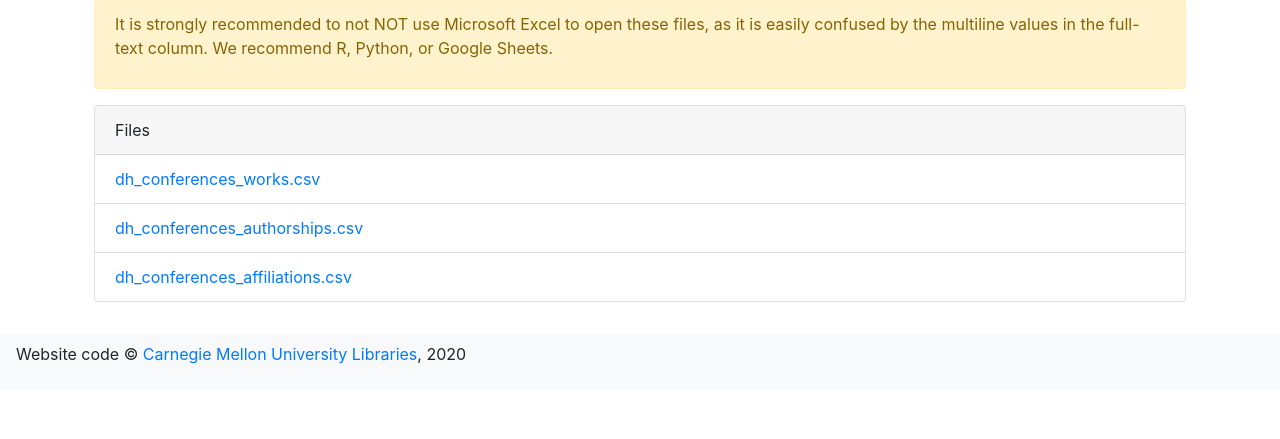
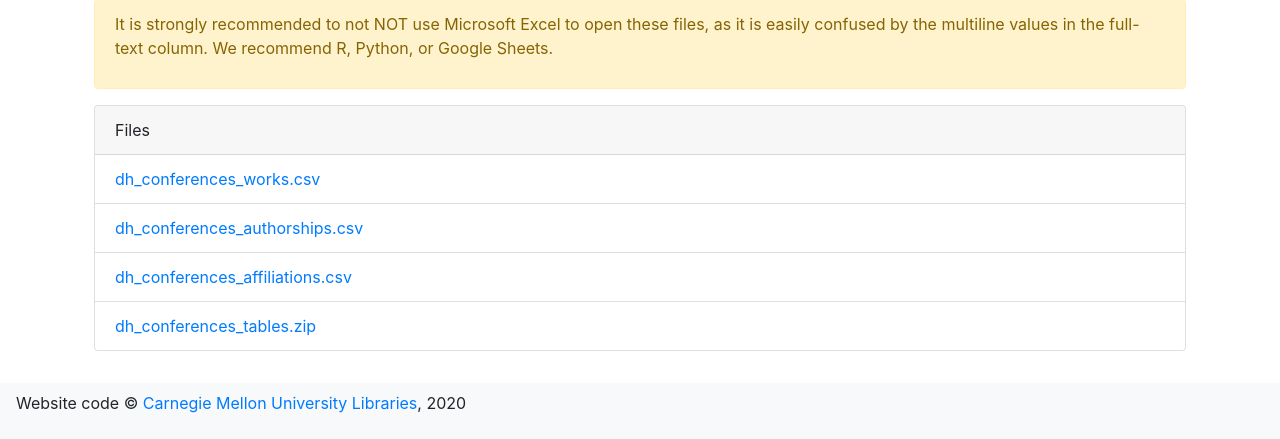
Before and after one commit to cmu-lib/dhweb_app, a Django app: page /downloads in a window 1280 px wide. Shown: the part 529-968 px from the top of the page. Before the commit the page ends 893 px from the top, so only its background shows below. Run offline with Django 3.2, Linux system fonts and the light colour scheme; a user stored in the database is signed in; data that the repository does not hold is empty; style sheets or scripts are compiled from the project's sources; parts of the project's set-up code (start-up, migrations or seed data) failed here and were passed over; some libraries are stand-ins or nearby versions.

Commit message:
link to generated zipfile on downloads page

```diff
--- a/dh_abstracts/app/abstracts/templates/downloads.html
+++ b/dh_abstracts/app/abstracts/templates/downloads.html
@@ -45,6 +45,9 @@
     <li class="list-group-item">
       <a href="{% url 'affiliations_download' %}">dh_conferences_affiliations.csv</a>
     </li>
+    <li class="list-group-item">
+      <a href="{% url 'all_tables_download' %}">dh_conferences_tables.zip</a>
+    </li>
   </ul>
 </div>
 
--- a/dh_abstracts/app/abstracts/urls.py
+++ b/dh_abstracts/app/abstracts/urls.py
@@ -1,6 +1,7 @@
 from django.urls import include, path
 import debug_toolbar
 import django.contrib.auth.views as auth_views
+from django.conf import settings
 from . import views
 
 urlpatterns = [
@@ -330,4 +331,9 @@ urlpatterns = [
         views.download_affiliations_csv,
         name="affiliations_download",
     ),
+    path(
+        f"downloads/{settings.DATA_ZIP_NAME}",
+        views.download_all_tables,
+        name="all_tables_download",
+    ),
 ]
--- a/dh_abstracts/app/abstracts/views.py
+++ b/dh_abstracts/app/abstracts/views.py
@@ -2763,3 +2763,10 @@ def download_affiliations_csv(request):
         "Content-Disposition"
     ] = "attachment; filename=dh_conferences_affiliations.csv"
     return response
+
+
+@login_required
+def download_all_tables(request):
+    target_zip = f"{settings.DATA_OUTPUT_PATH}/{settings.DATA_ZIP_NAME}"
+    response = FileResponse(open(target_zip, "rb"))
+    return response
```
